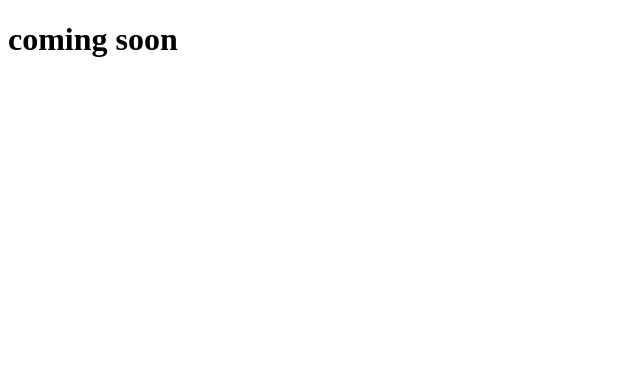
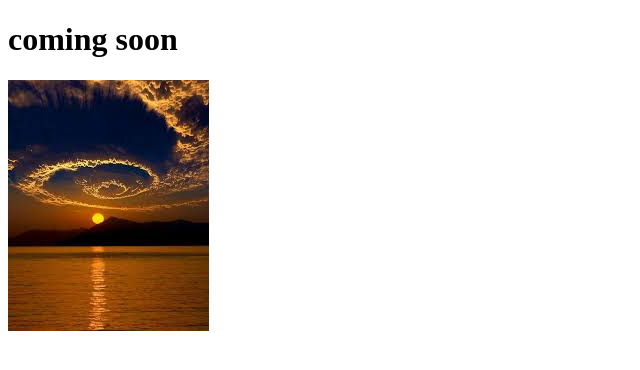
Before and after one commit to Schwaips/git-101, a plain HTML site: page index.html in a window 1280 px wide. Shown: the whole page, without its empty margins (0-640 px from the left). Drawn offline with Linux system fonts and the light colour scheme.

Commit message:
Added beau.jpeg logo

```diff
--- a/index.html
+++ b/index.html
@@ -3,5 +3,6 @@
     <head></head>
     <body>
         <h1>coming soon</h1>
+        <img src="beau.jpeg" alt="">
     </body>
 </html>
```
Also changed, not shown: beau.jpeg (added).
